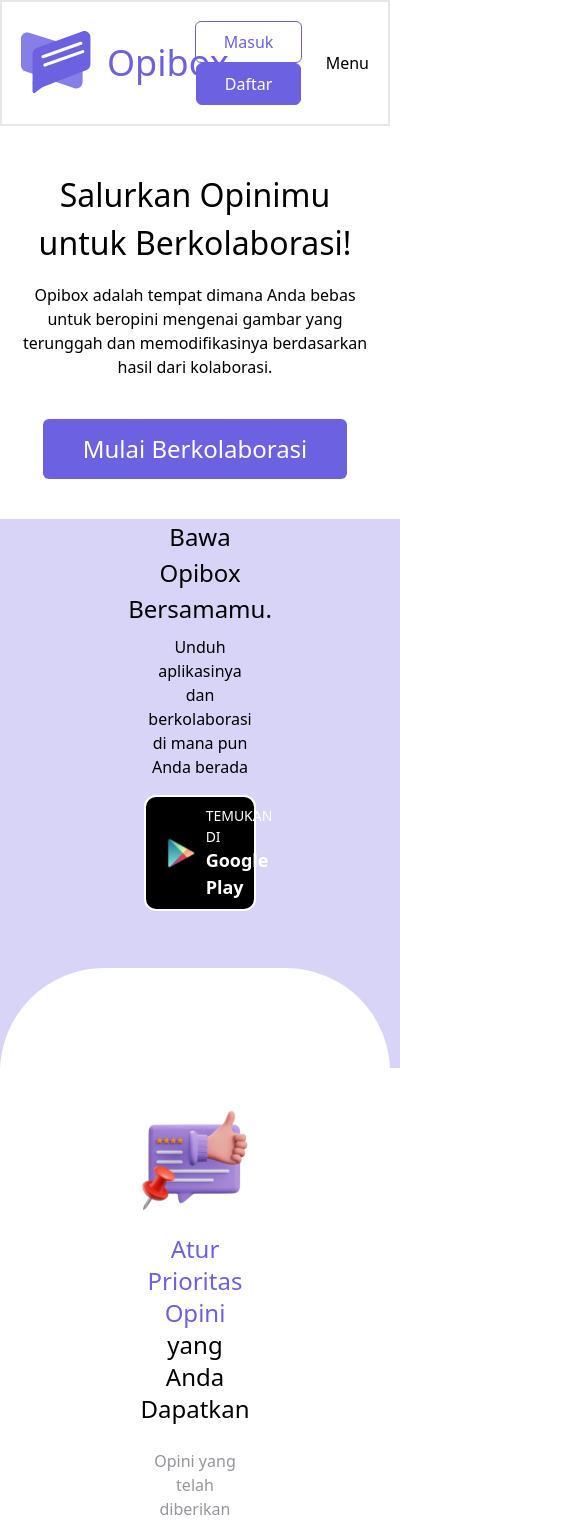
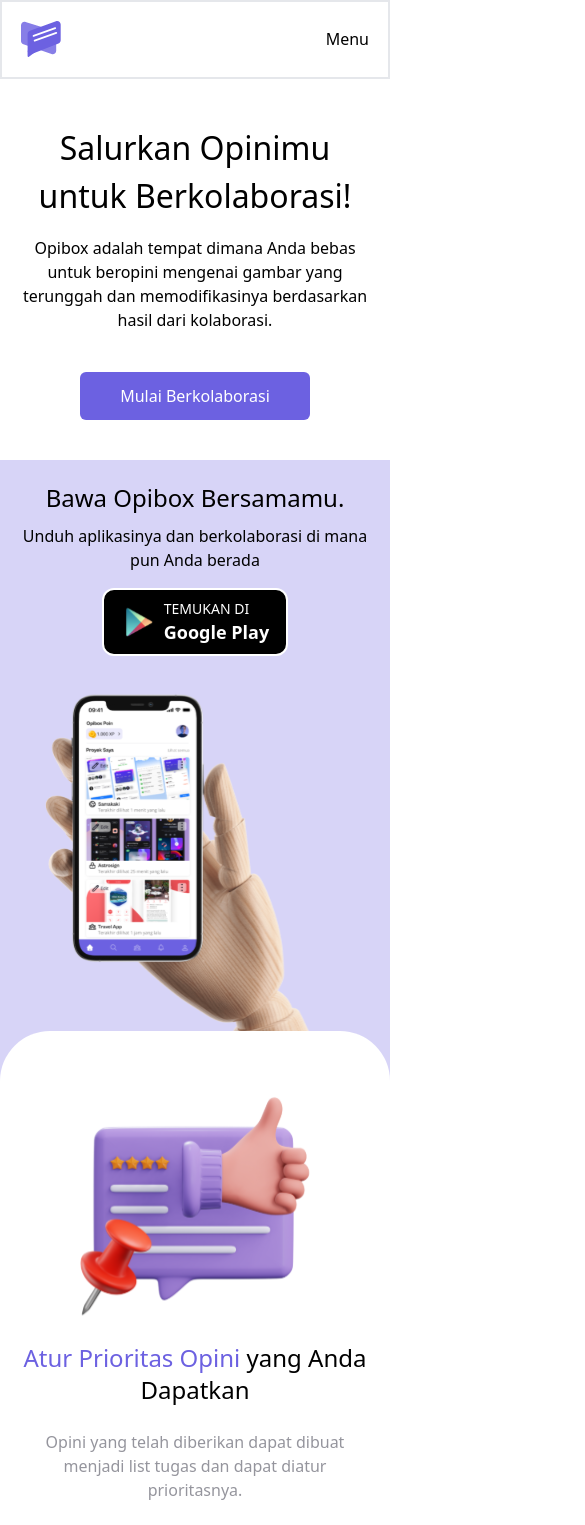
Before and after one commit to akbar5yn/OpiBox, a Nuxt app: page / in a window 390 px wide. Shown: the top 1525 px of the page, 585 px wide, since content can reach past the window. Built offline with nearby package versions, Linux system fonts and the light colour scheme.

Commit message:
make a responsive mobile on landingpage and navbar

```diff
--- a/components/landing-page/NavBar.vue
+++ b/components/landing-page/NavBar.vue
@@ -5,8 +5,12 @@
     >
       <!-- nav-logo -->
       <div class="flex gap-4 items-center">
-        <img src="../../assets/img/logo.svg" alt="logo" class="w-[70px]">
-        <h1 class="text-4xl font-medium text-[#6C61E1]">
+        <img
+          src="../../assets/img/logo.svg"
+          alt="logo"
+          class="w-10 xl:w-[70px]"
+        >
+        <h1 class="hidden text-4xl font-medium text-[#6C61E1] xl:block">
           Opibox
         </h1>
       </div>
@@ -34,17 +38,19 @@
           </nuxt-link>
         </li>
       </ul>
-      <div class="gap-1">
-        <button
-          class="border-[#6C61E1] border-[1px] px-7 py-2 rounded-[6px] text-[#6C61E1]"
+      <div class="flex gap-1">
+        <nuxt-link
+          to="/login"
+          class="hidden xl:block border-[#6C61E1] border-[1px] px-7 py-2 rounded-[6px] text-[#6C61E1]"
         >
           Masuk
-        </button>
-        <button
-          class="bg-[#6C61E1] border-[#6C61E1] border-[1px] px-7 py-2 rounded-[6px] text-white"
+        </nuxt-link>
+        <nuxt-link
+          to="/register"
+          class="hidden xl:block bg-[#6C61E1] border-[#6C61E1] border-[1px] px-7 py-2 rounded-[6px] text-white"
         >
           Daftar
-        </button>
+        </nuxt-link>
       </div>
 
       <!-- humberger menu -->
--- a/layouts/LandingPage.vue
+++ b/layouts/LandingPage.vue
@@ -18,20 +18,10 @@
         </div>
 
         <button
-          class="py-3 px-10 bg-[#6C61E1] text-white w-auto my-10 text-[24px] rounded-md"
+          class="bg-[#6C61E1] text-white py-3 px-10 w-auto my-10 font-medium xl:text-[24px] rounded-md"
         >
           Mulai Berkolaborasi
         </button>
-
-        <!-- <div
-          class="hidden xl:grid xl:grid-cols-3 gap-[50px] items-end relative"
-        >
-          <img src="../assets/img/image1.svg" alt="img-1">
-          <img src="../assets/img/image2.svg" alt="img-2">
-          <img src="../assets/img/image3.svg" alt="img-3">
-
-          <landing-page-chat-box />
-        </div> -->
         <div>
           <img
             src="../assets/img/Ilustrasi.webp"
@@ -42,10 +32,10 @@
       </div>
 
       <div
-        class="playstore-section grid grid-cols-2 justify-between bg-[#D7D4F7] px-[200px] relative h-[65vh]"
+        class="relative playstore-section w-full p-5 bg-[#D7D4F7] justify-between xl:grid xl:grid-cols-2 xl:px-[200px] xl:h-[70vh] xl:mt-12"
       >
         <div
-          class="relative text-center flex flex-col items-center xl:text-start xl:w-[75%] xl:left-10 xl:flex xl:flex-col xl:items-start xl:gap-y-8 xl:mt-10"
+          class="relative text-center flex flex-col items-center xl:text-start xl:w-[75%] xl:left-36 xl:flex xl:flex-col xl:items-start xl:gap-y-8 xl:mt-10"
         >
           <h1 class="text-[24px] xl:text-[64px]">
             Bawa Opibox Bersamamu.
@@ -71,11 +61,11 @@
           </button>
         </div>
 
-        <div>
+        <div class="relative">
           <img
             src="../assets/img/image_homePage1.svg"
             alt="handphone"
-            class="w-[800px] h-[610px]"
+            class="mt-7 xl:mt-0 xl:w-[800px] xl:h-[610px]"
           >
         </div>
       </div>
@@ -83,7 +73,7 @@
 
     <!-- service section -->
     <section
-      class="layanan bg-[#FFFFFF] h-auto rounded-t-[104px] mt-[-100px] z-10 relative p-[120px]"
+      class="relative layanan bg-white h-auto z-10 mt-[-50px] rounded-t-[50px] xl:rounded-t-[104px] xl:mt-[-80px] xl:p-[120px]"
     >
       <!-- Desktop view  -->
       <div class="hidden lg:flex flex-col gap-y-20">
@@ -156,31 +146,13 @@
       </div>
 
       <!-- mobile view -->
-      <!-- <div class="p-5 flex flex-col gap-y-5 xl:hidden">
-        <img
-          src="../assets/img/icon3d.svg"
-          alt="icon-3d"
-          class="w-[240px] self-center"
-        >
-        <div class="text-center">
-          <h1 class="text-2xl font-medium">
-            <span class="text-[#6C61E1]">Atur Prioritas Opini</span> yang Anda
-            Dapatkan
-          </h1>
-          <p class="mt-6 text-[#95959D]">
-            Opini yang telah diberikan dapat dibuat menjadi list tugas dan dapat
-            diatur prioritasnya.
-          </p>
-        </div>
-      </div> -->
-
       <div class="swiper-container">
         <div class="swipper-wrapper">
           <div class="p-5 flex flex-col gap-y-5 xl:hidden">
             <img
               src="../assets/img/icon3d.svg"
               alt="icon-3d"
-              class="w-[240px] self-center"
+              class="w-[240px] self-center mt-10"
             >
             <div class="text-center">
               <h1 class="text-2xl font-medium">
@@ -234,7 +206,9 @@
     </section>
 
     <!-- loyalty programme -->
-    <section class="bg-[#6C61E1] px-[120px] pb-[75px] text-white">
+    <section
+      class="hidden xl:block bg-[#6C61E1] px-[120px] pb-[75px] text-white"
+    >
       <div class="flex justify-center items-center gap-[73px]">
         <div class="w-[720px]">
           <h1 class="text-[48px] font-bold">
@@ -253,7 +227,9 @@
     </section>
 
     <!-- Help Section -->
-    <section class="bg-white rounded-t-[104px] mt-[-80px] relative z-0">
+    <section
+      class="hidden xl:block bg-white rounded-t-[104px] mt-[-80px] relative z-0"
+    >
       <div class="flex justify-center pt-[81px] px-[120px] gap-[152px]">
         <h1 class="text-[48px] font-bold pt-0">
           Pertanyaan Umum
@@ -296,7 +272,7 @@
 
     <!-- footer -->
     <footer
-      class="bg-[#313135] flex flex-col justify-center items-center px-40 text-white mt-28"
+      class="hidden bg-[#313135] text-white xl:flex xl:flex-col xl:justify-center xl:items-center xl:px-40 xl:mt-28"
     >
       <div class="flex gap-40 justify-center border-b-2 py-14">
         <div class="flex gap-4">
```
